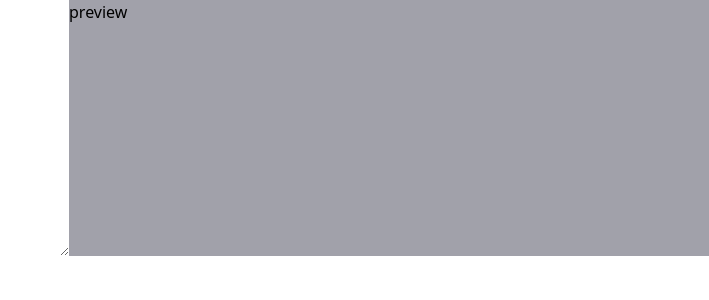
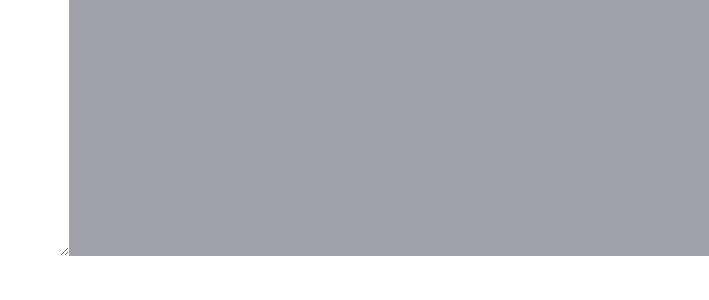
Before and after one commit to shahank42/NotebookMD, a SvelteKit app: page / in a window 1280 px wide. Shown: the top 300 px of the page, without its empty margins (571-1280 px from the left). Built offline with nearby package versions, Linux system fonts and the light colour scheme.

Commit message:
feat: added live md rendering

```diff
--- a/src/routes/+page.svelte
+++ b/src/routes/+page.svelte
@@ -1,6 +1,14 @@
+<script lang="ts">
+	import { marked } from 'marked';
+
+	let rawMarkdown = "";
+</script>
+
 <main class="h-64 flex flex-grow w-full bg-zinc-800">
 	<div class="bg-zinc-600 w-0 flex-grow">
-		<textarea class="w-full h-full" />
+		<textarea class="w-full h-full" bind:value={rawMarkdown} />
 	</div>
-	<div class="bg-zinc-400 w-0 flex-grow">preview</div>
+	<div class="bg-zinc-400 w-0 flex-grow">
+		{@html marked.parse(rawMarkdown, { mangle: false, headerIds: false })}
+	</div>
 </main>
```
